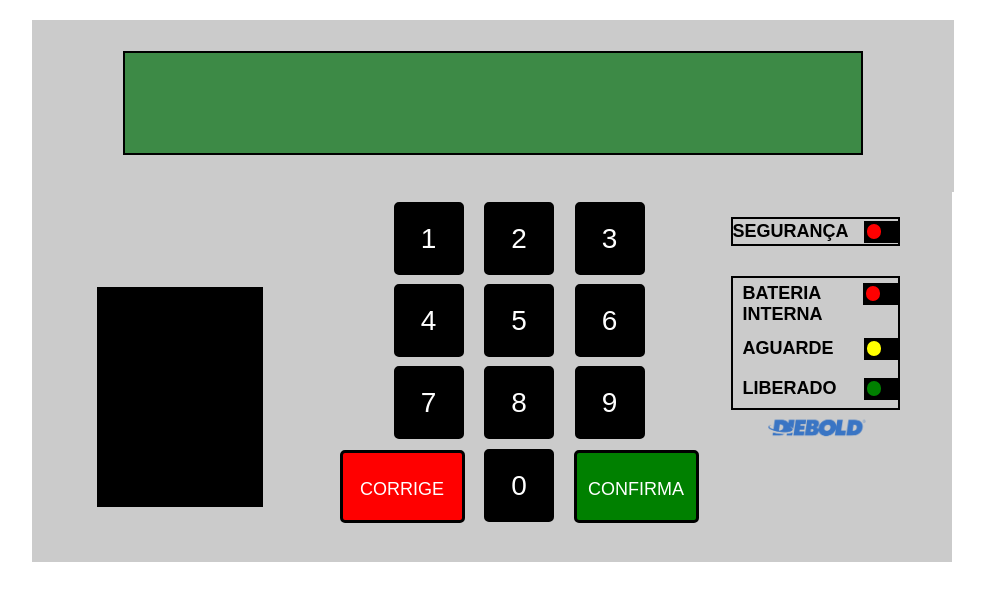
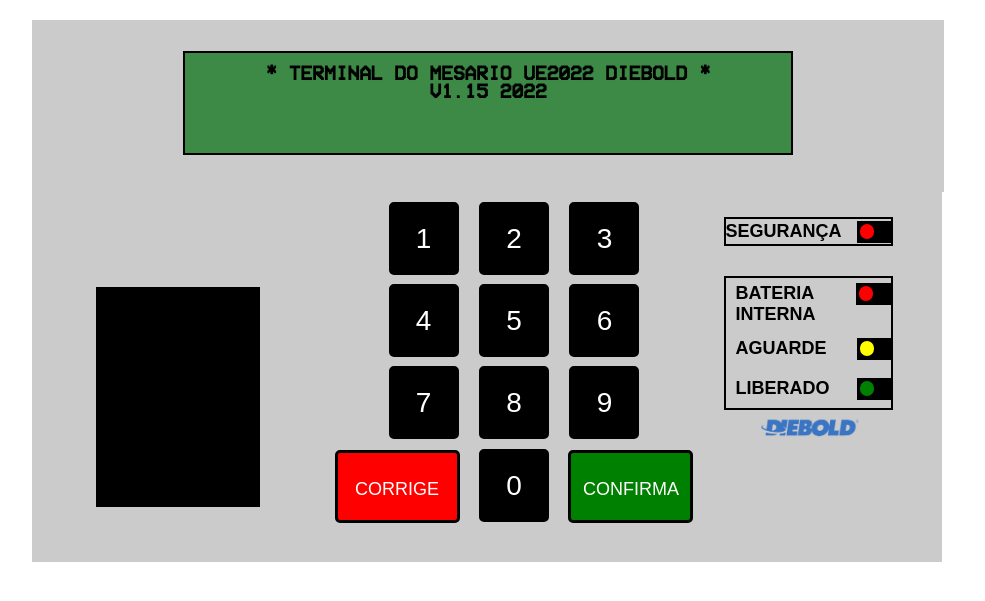
Before and after one commit to senacrs-emti/2022-2M-urna-G7, a PHP site: page /mesario/index.html in a window 1280 px wide. Shown: the top 601 px of the page, without its empty margins (96-1081 px from the left). Run offline with PHP 8.4, Linux system fonts and the light colour scheme.

Commit message:
Add files via upload

```diff
--- a/mesario/index.html
+++ b/mesario/index.html
@@ -13,13 +13,11 @@
     <div class="base">
         <div class="cima">
             <div class="tela">
-
+                <p>* TERMINAL DO MESARIO UE2022 DIEBOLD *<br>V1.15 2022</p>
             </div>
         </div>
         <div class="baixo">
-            <div class="telinha">
-
-            </div>
+            <div class="telinha"></div>
             <div class="teclado">
                 <div class="parte1">
                     <button class="numeros" onclick=clicou(1)>
--- a/mesario/style.css
+++ b/mesario/style.css
@@ -7,9 +7,10 @@
 }
 body {
     font-family: Arial, Helvetica, sans-serif;
+    align-items: center;
 }
 .base {
-    width: 1150px;
+    width: 90%;
     display: block;
     justify-content: center;
     align-items: center;
@@ -29,9 +30,10 @@
 .tela {
     height: 100px;
     border: 2px solid black;
-    margin: 90px;
+    margin: 150px;
     margin-top: 30px;
     background-color: rgb(61, 138, 70);
+    text-align: center;
 }
 .tela p {
     font-size: 20px;
```
